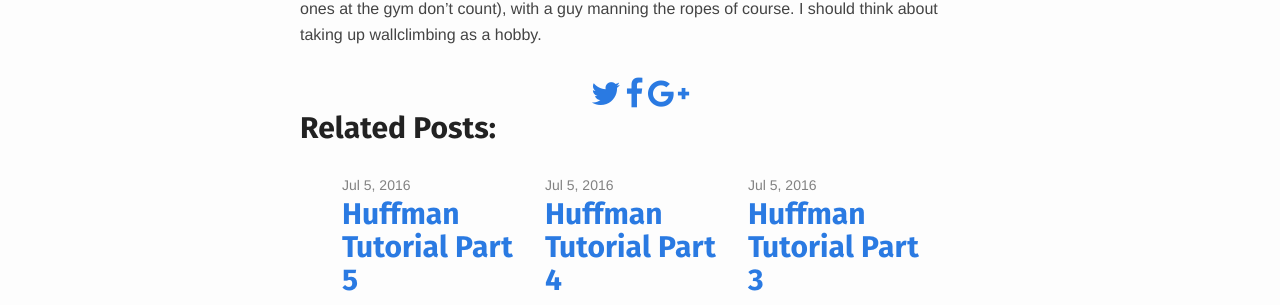
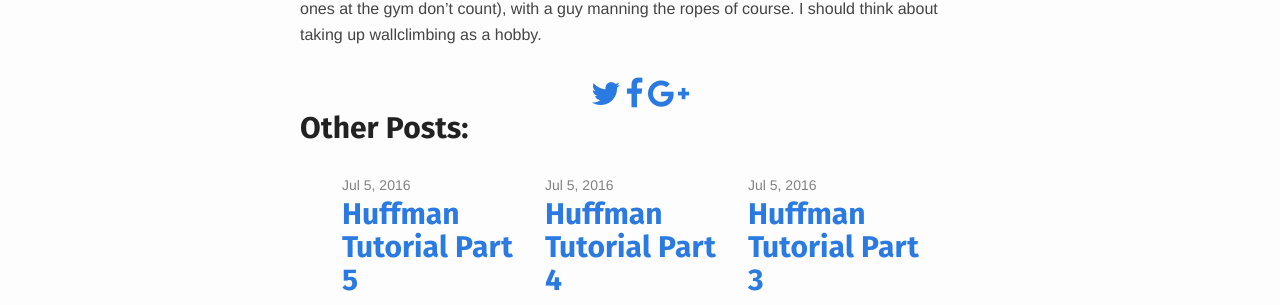
Before and after one commit to chuck-sys/personal-site, a Jekyll site: the page built from _posts/2015-01-26-wallclimbing-is-tiring.md, in a window 1280 px wide. Shown: the part 308-613 px from the top of the page. Built offline with Jekyll 4.4.1, drawn with Linux system fonts in a browser that asks for light colours; nearby versions of some CDN libraries; comment, search, counter and statistics services are not loaded.

Commit message:
Lower "related" expectations to "other"
Changed "Related Posts" to "Other Posts" because I removed the "better related
posts" plugin. Now, to lower the expectations.

```diff
--- a/_layouts/post.html
+++ b/_layouts/post.html
@@ -28,7 +28,7 @@ layout: default
   </div>
 
   {% if site.related_posts.size >= 1 %}
-  <h2>Related Posts:</h2>
+  <h2>Other Posts:</h2>
   <ul class="post-list">
     {% for post in site.related_posts limit:3 %}
       <li>
```
